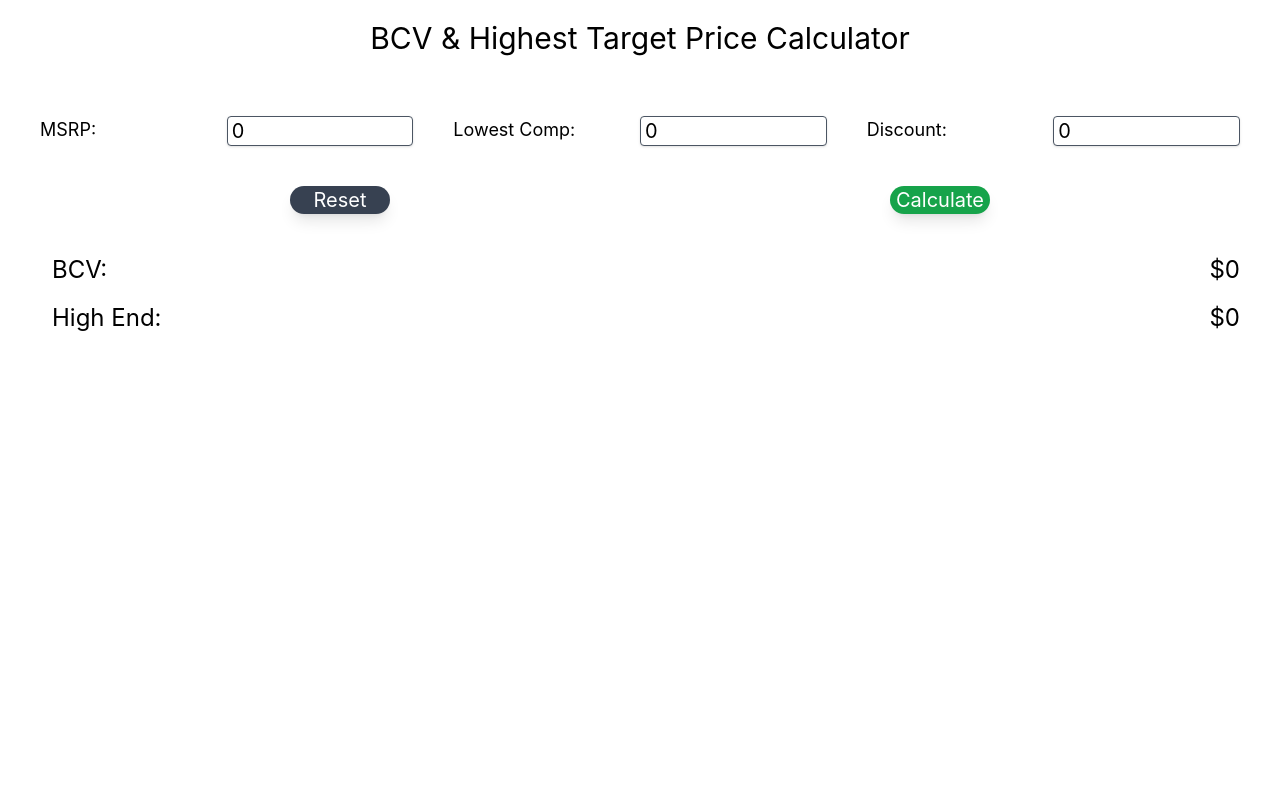
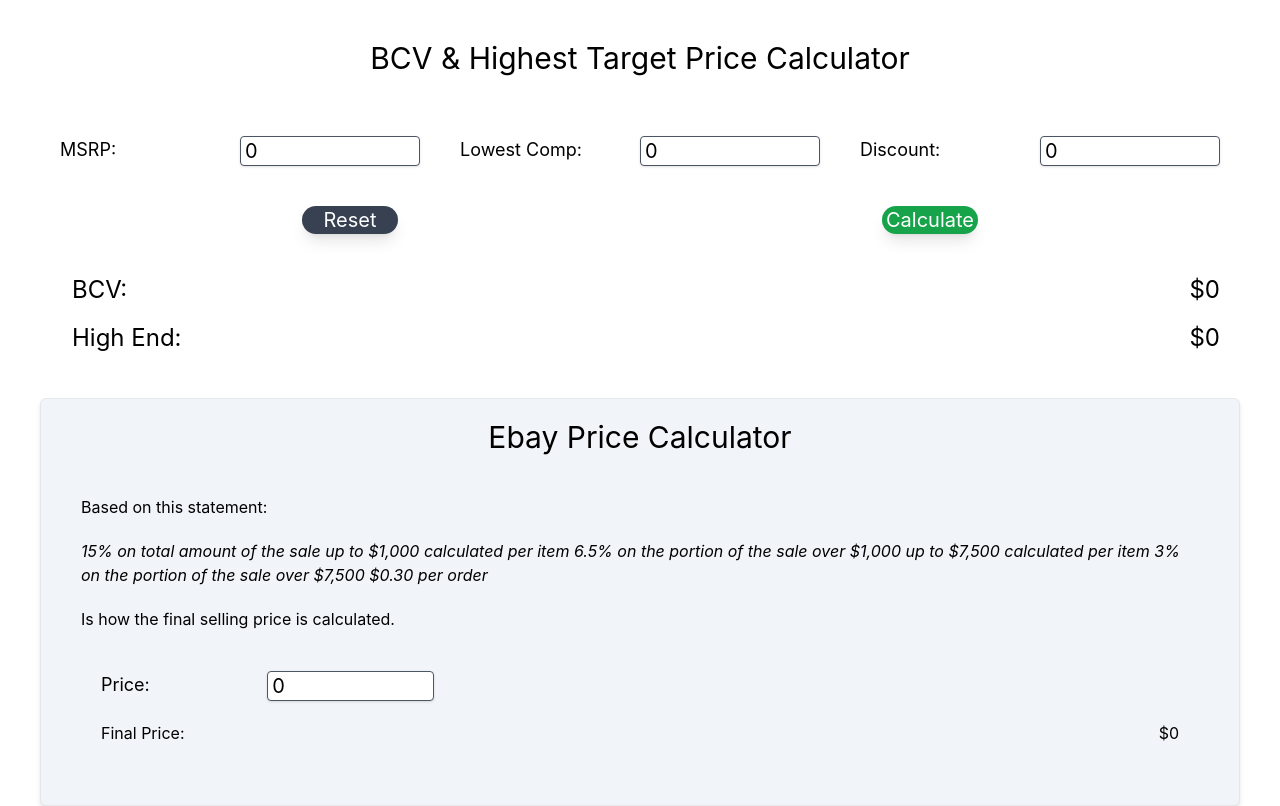
Before and after one commit to jonathan6ramirez/bcv_calculator, a React (Create React App) app: page / in a window 1280 px wide. Built offline with nearby package versions, Linux system fonts and the light colour scheme.

Commit message:
Adding ebay final price before taxes

```diff
--- a/package.json
+++ b/package.json
@@ -8,8 +8,10 @@
     "@testing-library/react": "^13.4.0",
     "@testing-library/user-event": "^13.5.0",
     "bootstrap": "^5.2.3",
+    "chart.js": "^4.1.2",
     "react": "^18.2.0",
     "react-bootstrap": "^2.7.0",
+    "react-chartjs-2": "^5.2.0",
     "react-dom": "^18.2.0",
     "react-scripts": "5.0.1",
     "web-vitals": "^2.1.4"
--- a/src/App.js
+++ b/src/App.js
@@ -16,12 +16,31 @@
     return { bcv, highestTargetPrice }
 }
 
+function calculateCost(salePrice) {
+    let cost = 0
+    let itemFee = 0
+
+    if (salePrice <= 1000) {
+        itemFee = salePrice * 0.15
+    } else if (salePrice > 1000 && salePrice <= 7500) {
+        itemFee = 1000 * 0.15 + (salePrice - 1000) * 0.065
+    } else {
+        itemFee = 1000 * 0.15 + 6500 * 0.065 + (salePrice - 7500) * 0.03
+    }
+
+    cost = itemFee + 0.3
+
+    return cost.toFixed(2)
+}
+
 function App() {
     const initialState = { msrp: 0, lowestComp: 0, discount: 0 }
     const [form, setForm] = useState({ ...initialState })
     const [BCV, setBCV] = useState(0)
     const [highesTargetPrice, setHighesTargetPrice] = useState(0)
-    console.log(form)
+
+    const [ebayPrice, setEbayPrice] = useState(0)
+    const [finalEbayPrice, setFinalEbayPrice] = useState(0)
 
     //* Helper Functions
     const addCommas = (num) =>
@@ -40,6 +59,14 @@
         })
     }
 
+    const handleEbayChange = (e) => {
+        const res = calculateCost(e.target.value.split(',').join(''))
+        setEbayPrice(addCommas(removeNonNumeric(e.target.value)))
+        const finalPrice = e.target.value.split(',').join('') - res
+        setFinalEbayPrice(finalPrice.toFixed(2))
+        // console.log(finalPrice.toFixed(2), 'this is the final price')
+    }
+
     const handleSubmit = (e) => {
         e.preventDefault()
         let result = calculateBCV(
@@ -52,9 +79,11 @@
         setHighesTargetPrice(result.highestTargetPrice)
     }
 
+    const handleEbaySubmit = (e) => {}
+
     return (
-        <main className="h-screen dark:bg-slate-900 dark:text-slate-300">
-            <nav className="w-full m-auto text-center py-5 mb-10">
+        <main className="h-screen dark:bg-slate-900 dark:text-slate-300 p-5">
+            <nav className="w-full m-auto text-center p-5 mb-10">
                 <h1 className="text-2xl md:text-3xl">
                     BCV & Highest Target Price Calculator
                 </h1>
@@ -134,7 +163,7 @@
                 </Form>
             </div>
             {/* BCV & Highest Target Price Results */}
-            <div className="grid gap-4 px-10 text-2xl">
+            <div className="grid gap-4 px-10 text-2xl ">
                 <div className="flex justify-between">
                     <Form.Label className="mx-3 text">BCV:</Form.Label>
                     <span>${BCV}</span>
@@ -144,6 +173,56 @@
                     <span>${highesTargetPrice}</span>
                 </div>
             </div>
+            <br></br>
+            <div className="shadow-md p-5 bg-slate-100 rounded-md m-5 border dark:border-slate-600 dark:bg-slate-800 dark:text-slate-300">
+                <h2 className="text-2xl md:text-3xl text-center">
+                    Ebay Price Calculator
+                </h2>
+                <div className="p-5 ">
+                    <p className="my-5">Based on this statement: </p>
+                    <p className="my-5">
+                        {' '}
+                        <i>
+                            15% on total amount of the sale up to $1,000
+                            calculated per item 6.5% on the portion of the sale
+                            over $1,000 up to $7,500 calculated per item 3% on
+                            the portion of the sale over $7,500 $0.30 per order
+                        </i>
+                    </p>
+                    <p className="my-5">
+                        Is how the final selling price is calculated.
+                    </p>
+                </div>
+                <div className="px-10 mb-10">
+                    <Form>
+                        <div className="grid gap-4 md:grid-cols-3 md:gap-10 md:text-xl">
+                            <Form.Group
+                                controlId="msrp"
+                                className="grid grid-cols-2"
+                            >
+                                <Form.Label className="text-lg">
+                                    Price:
+                                </Form.Label>
+                                <Form.Control
+                                    type="text"
+                                    placeholder="Enter MSRP."
+                                    name="msrp"
+                                    onChange={handleEbayChange}
+                                    value={ebayPrice}
+                                    inputmode="numeric"
+                                    className="border border-gray-600 dark:bg-slate-800 shadow rounded px-1"
+                                />
+                            </Form.Group>
+                        </div>
+                        <div className="flex justify-between my-5">
+                            <Form.Label className="text">
+                                Final Price:
+                            </Form.Label>
+                            <span>${finalEbayPrice}</span>
+                        </div>
+                    </Form>
+                </div>
+            </div>
         </main>
     )
 }
--- /dev/null
+++ b/src/components/BreakdownDoughnut.js
@@ -0,0 +1,10 @@
+import { Chart as ChartJS, ArcElement, Tooltip, Legend } from 'chart.js'
+import { Doughnut } from 'react-chartjs-2'
+
+ChartJS.register(ArcElement, Tooltip, Legend)
+
+function BreakdownDoughnut({ data }) {
+    return <h5>Doughnut</h5>
+}
+
+export default BreakdownDoughnut
```
Also changed, not shown: 1 other file (tests, documents, lock files or other folders).
